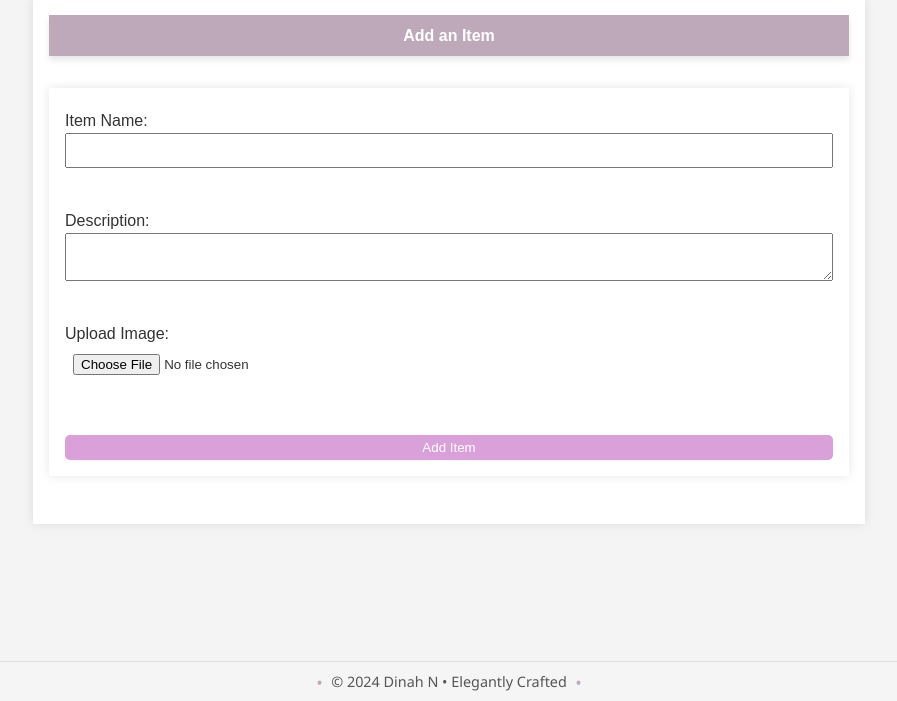
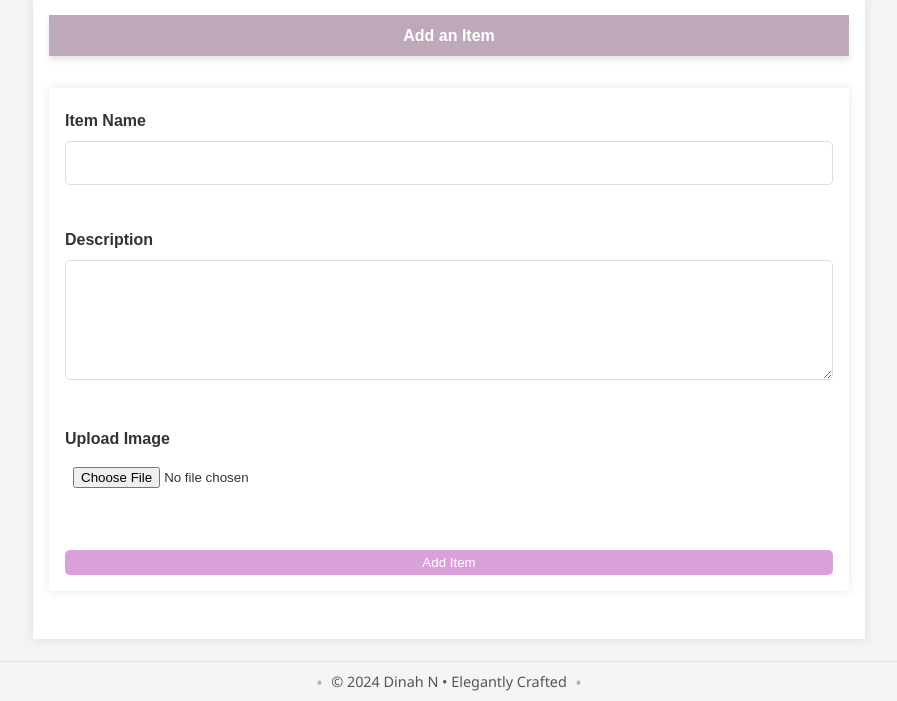
Before and after one commit to sdfpt05/lost-and-found-api, a Flask app: page /admin/items in a window 1280 px wide. Shown: the part 99-800 px from the top of the page, without its empty margins (191-1088 px from the left). Run offline with Flask 3, Linux system fonts and the light colour scheme; a user stored in the database is signed in; some libraries are stand-ins or nearby versions.

Commit message:
Update add_item.html

```diff
--- a/app/templates/add_item.html
+++ b/app/templates/add_item.html
@@ -11,15 +11,18 @@
 </header>
 <main>
     <form action="{{ url_for('admin.add_item') }}" method="post" enctype="multipart/form-data">
-        <label for="name">Item Name:</label>
-        <input type="text" id="name" name="name" required><br><br>
-
-        <label for="description">Description:</label>
-        <textarea id="description" name="description"></textarea><br><br>
-
-        <label for="image">Upload Image:</label>
+    <div class="form-group">
+        <label for="name">Item Name</label>
+        <input type="text" id="name" name="name" class="form-control" required><br><br>
+    </div>
+        <div class="form-group">
+        <label for="description">Description</label>
+        <textarea id="description" name="description" class="form-control"></textarea><br><br>
+    </div>
+    <div class="form-group">
+        <label for="image">Upload Image</label>
         <input type="file" id="image" name="image"><br><br>
-
+    </div>
         <button type="submit">Add Item</button>
     </form>
 </main>
--- a/app/templates/admin_dashboard.html
+++ b/app/templates/admin_dashboard.html
@@ -25,6 +25,9 @@
     <!-- Include the main content or overview for the admin dashboard here -->
 </main>
 <style>
-
+ main {
+        background-color: whitesmoke;
+        box-shadow:  none;
+    }
 </style>
 {% endblock %}
--- a/app/templates/login_user.html
+++ b/app/templates/login_user.html
@@ -20,6 +20,10 @@
 </div>
 
 <style>
+    main {
+        background-color: whitesmoke;
+        box-shadow:  none;
+    }
     .login-container {
         background-color: #ffffff;
         padding: 30px;
@@ -48,7 +52,7 @@
     }
     .login-container .submit-btn {
         padding: 10px;
-        background-color: #ba79bd;
+        background-color: #bda9b9;
         color: white;
         border: none;
         border-radius: 5px;
--- a/app/templates/register_user.html
+++ b/app/templates/register_user.html
@@ -31,6 +31,11 @@
 </div>
 
 <style>
+
+    main {
+        background-color: whitesmoke;
+        box-shadow:  none;
+    }
     .signup-container {
         background-color: #ffffff;
         padding: 30px;
--- a/app/templates/user_dashboard.html
+++ b/app/templates/user_dashboard.html
@@ -22,6 +22,9 @@
         <!-- Content specific to each feature can be included here -->
     </main>
     <style>
-
+         main {
+        background-color: whitesmoke;
+        box-shadow:  none;
+    }
     </style>
 {% endblock %}
```
